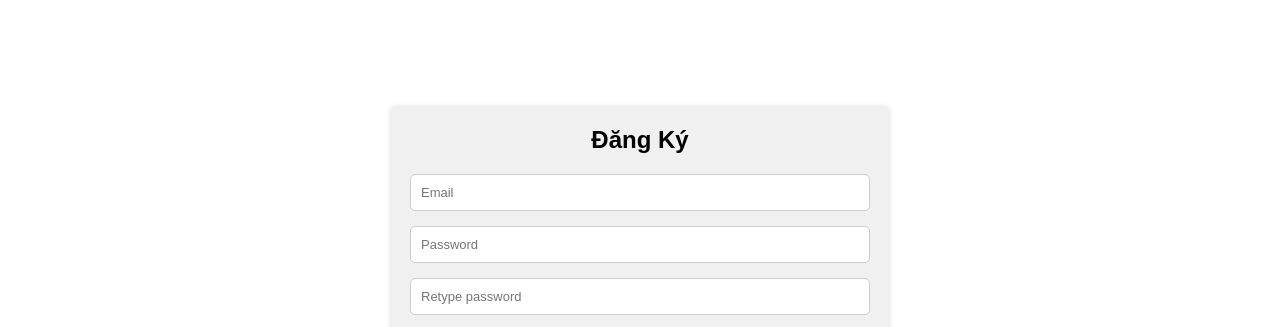
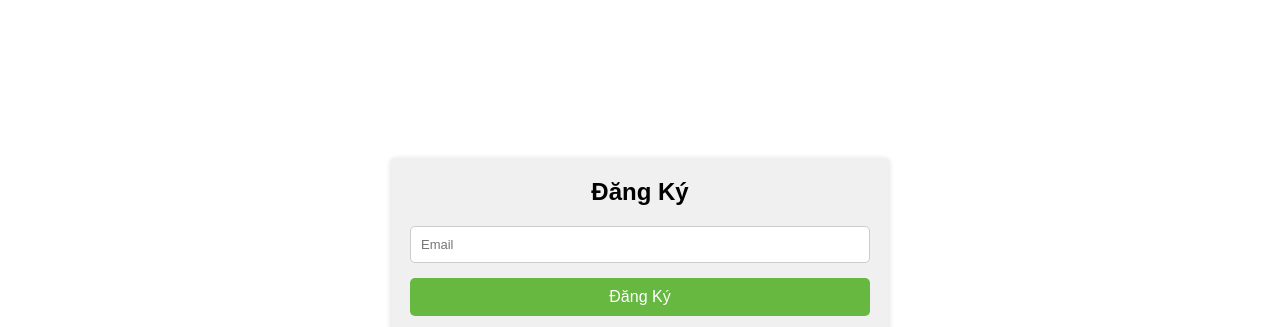
Before and after one commit to nicha2301/DoAnWeb, a plain HTML site: page pages/signUp.html in a window 1280 px wide. Shown: the part 122-449 px from the top of the page. Drawn offline with Linux system fonts and the light colour scheme.

Commit message:
update dk

```diff
--- a/pages/signUp.html
+++ b/pages/signUp.html
@@ -109,15 +109,6 @@
                 </div>
                 <div id="email-error" style="color: red;"></div>
 
-                <div class="input-group">
-                    <input type="password" id="password-forgot" name="password-forgot" placeholder="Password" required>
-                </div>
-                <div id="password-error" style="color: red;"></div>
-
-                <div class="input-group">
-                    <input type="password" id="retype_pass" name="email-forgot" placeholder="Retype password" required>
-                </div>
-                <div id="repassword-error" style="color: red;"></div>
 
                 <button type="submit" onclick="signUpValidate()">Đăng Ký</button>
                 <div class="terms-checkbox">
```
